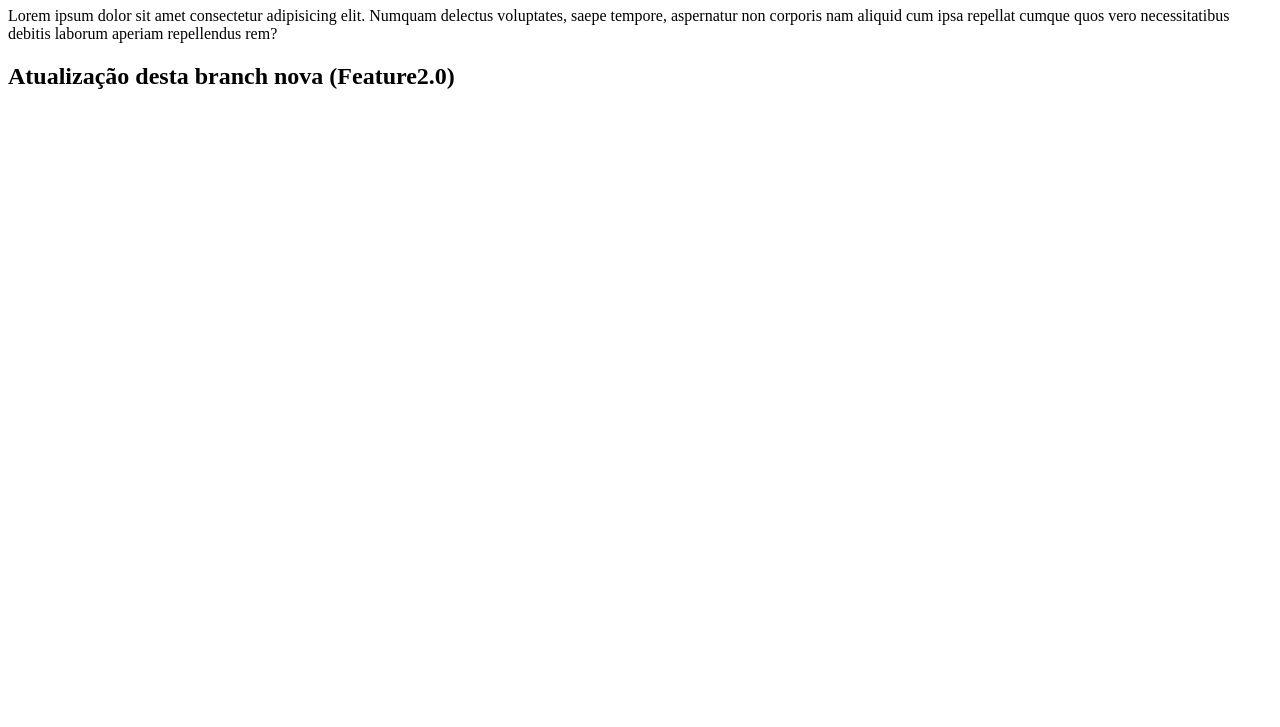
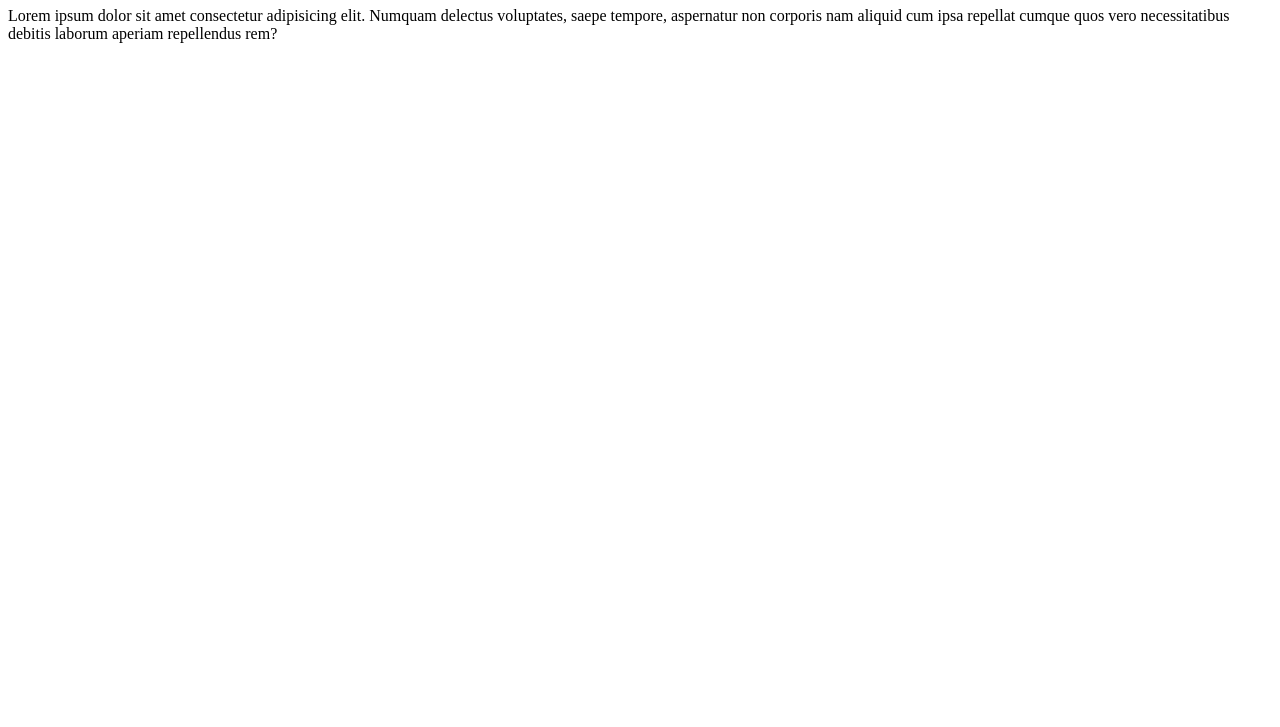
Before and after one commit to elistmas/Teste_VsCode1503, a plain HTML site: page Index.html in a window 1280 px wide. Shown: the part 73-800 px from the top of the page. Drawn offline with Linux system fonts and the light colour scheme.

Commit message:
Tirei <h2>

```diff
--- a/Index.html
+++ b/Index.html
@@ -9,6 +9,5 @@
 <body>
     <h1>Olá Mundo do VsCode!!</h1>
     <p>Lorem ipsum dolor sit amet consectetur adipisicing elit. Numquam delectus voluptates, saepe tempore, aspernatur non corporis nam aliquid cum ipsa repellat cumque quos vero necessitatibus debitis laborum aperiam repellendus rem?</p>
-    <h2>Atualização desta branch nova (Feature2.0)</h2>
 </body>
 </html>
```
